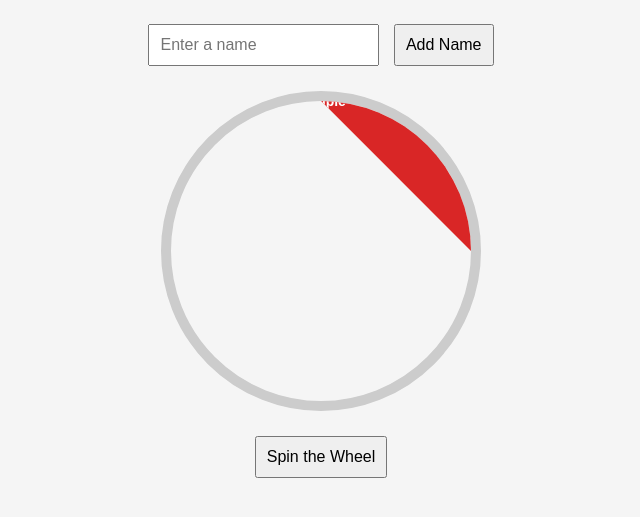
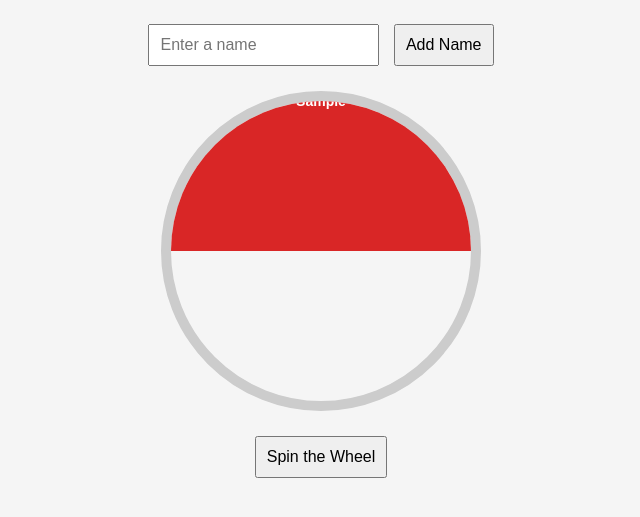
Before and after one commit to jara-diro/RuleItApp, a plain HTML site: page index.html in a window 1280 px wide. Both pictures are taken after typing "Sample" into the empty fields and a click on the button "Add Name". Shown: the part 89-606 px from the top of the page, without its empty margins (319-959 px from the left). Drawn offline with Linux system fonts and the light colour scheme.

Commit message:
Update index.html
Fix wheel display issue

```diff
--- a/index.html
+++ b/index.html
@@ -29,11 +29,10 @@
       position: absolute;
       width: 100%;
       height: 100%;
-      clip-path: polygon(50% 50%, 100% 0, 100% 100%);
       display: flex;
       align-items: center;
       justify-content: center;
-      font-size: 14px; /* Smaller font size */
+      font-size: 14px;
       font-weight: bold;
       color: #fff;
       transform-origin: 50% 100%;
```
